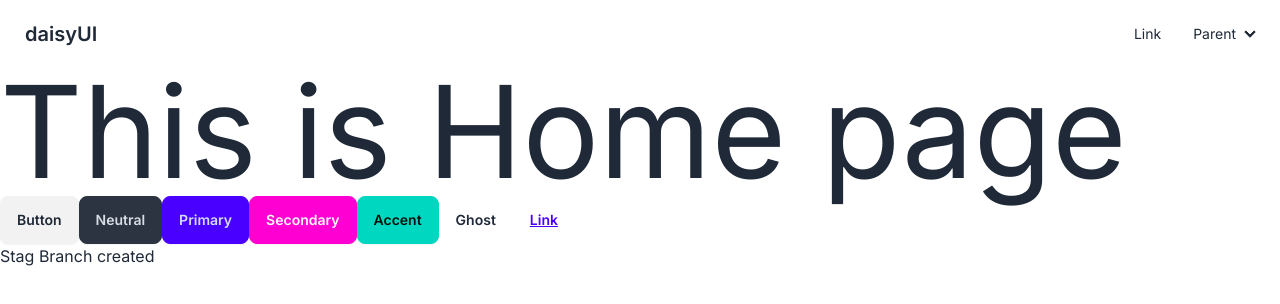
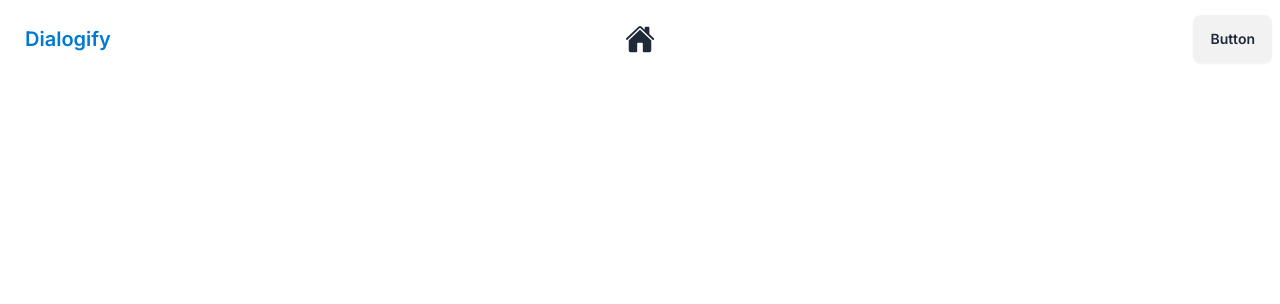
Before and after one commit to bishaldofo/dialogify-project, a Next.js app: page / in a window 1280 px wide. Shown: the top 304 px of the page. Built offline with nearby package versions, Linux system fonts and the light colour scheme.

Commit message:
Navbar added

```diff
--- a/package.json
+++ b/package.json
@@ -11,7 +11,8 @@
   "dependencies": {
     "next": "14.0.4",
     "react": "^18",
-    "react-dom": "^18"
+    "react-dom": "^18",
+    "react-icons": "^5.0.1"
   },
   "devDependencies": {
     "autoprefixer": "^10.0.1",
--- a/src/app/layout.js
+++ b/src/app/layout.js
@@ -13,8 +13,10 @@
   return (
     <html lang="en">
       <body className={inter.className}>
-        <Navbar></Navbar>
-        {children}
+        <div className='max-w-7xl m-auto'>
+          <Navbar></Navbar>
+          {children}
+        </div>
       </body>
     </html>
   )
--- a/src/app/page.js
+++ b/src/app/page.js
@@ -1,15 +1,6 @@
 const HomePage = () => {
   return (
       <div>
-        <h1 className='text-9xl'>This is Home page</h1>
-        <button className="btn">Button</button>
-        <button className="btn btn-neutral">Neutral</button>
-        <button className="btn btn-primary">Primary</button>
-        <button className="btn btn-secondary">Secondary</button>
-        <button className="btn btn-accent">Accent</button>
-        <button className="btn btn-ghost">Ghost</button>
-        <button className="btn btn-link">Link</button>
-        <h1>Stag Branch created</h1>
       </div>
   )
 }
--- a/src/components/shared/Navbar.jsx
+++ b/src/components/shared/Navbar.jsx
@@ -1,29 +1,30 @@
-'use client'
+"use client"
+
+import Link from "next/link";
+import { IoHome } from "react-icons/io5";
 
 const Navbar = () => {
    return (
-      <div>
-         <div className="navbar bg-base-100">
-  <div className="flex-1">
-    <a className="btn btn-ghost text-xl">daisyUI</a>
-  </div>
-  <div className="flex-none">
-    <ul className="menu menu-horizontal px-1">
-      <li><a>Link</a></li>
-      <li>
-        <details>
-          <summary>
-            Parent
-          </summary>
-          <ul className="p-2 bg-base-100 rounded-t-none">
-            <li><a>Link 1</a></li>
-            <li><a>Link 2</a></li>
-          </ul>
-        </details>
-      </li>
-    </ul>
-  </div>
-</div>
+      <div className="navbar bg-base-100">
+         <div className="navbar-start">
+            <div className="dropdown">
+               <div tabIndex={0} role="button" className="btn btn-ghost lg:hidden">
+               <svg xmlns="http://www.w3.org/2000/svg" className="h-5 w-5" fill="none" viewBox="0 0 24 24" stroke="currentColor"><path strokeLinecap="round" strokeLinejoin="round" strokeWidth="2" d="M4 6h16M4 12h8m-8 6h16" /></svg>
+               </div>
+               <ul tabIndex={0} className="menu menu-sm dropdown-content mt-3 z-[1] p-2 shadow bg-base-100 rounded-box w-52">
+                  <li><Link href="/"><IoHome />Home</Link></li>
+               </ul>
+            </div>
+            <a className="btn btn-ghost text-xl text-[#0079D3]">Dialogify</a>
+         </div>
+         <div className="navbar-center hidden lg:flex">
+            <ul className="menu menu-horizontal px-1">
+               <li><Link href="/"><IoHome className="text-3xl" /></Link></li>
+            </ul>
+         </div>
+         <div className="navbar-end">
+            <a className="btn">Button</a>
+         </div>
       </div>
    );
 };
```
Also changed, not shown: 1 other file (tests, documents, lock files or other folders).
